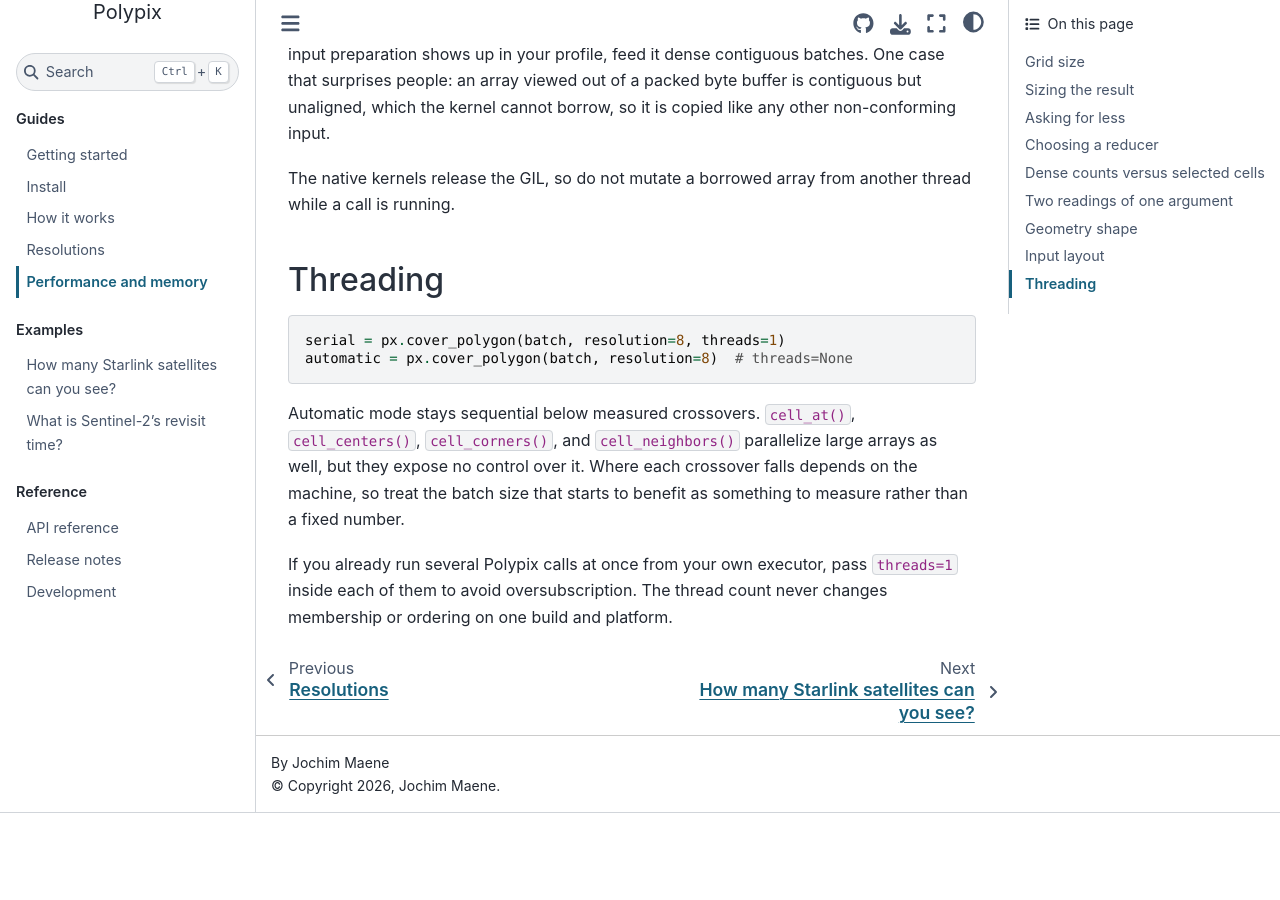
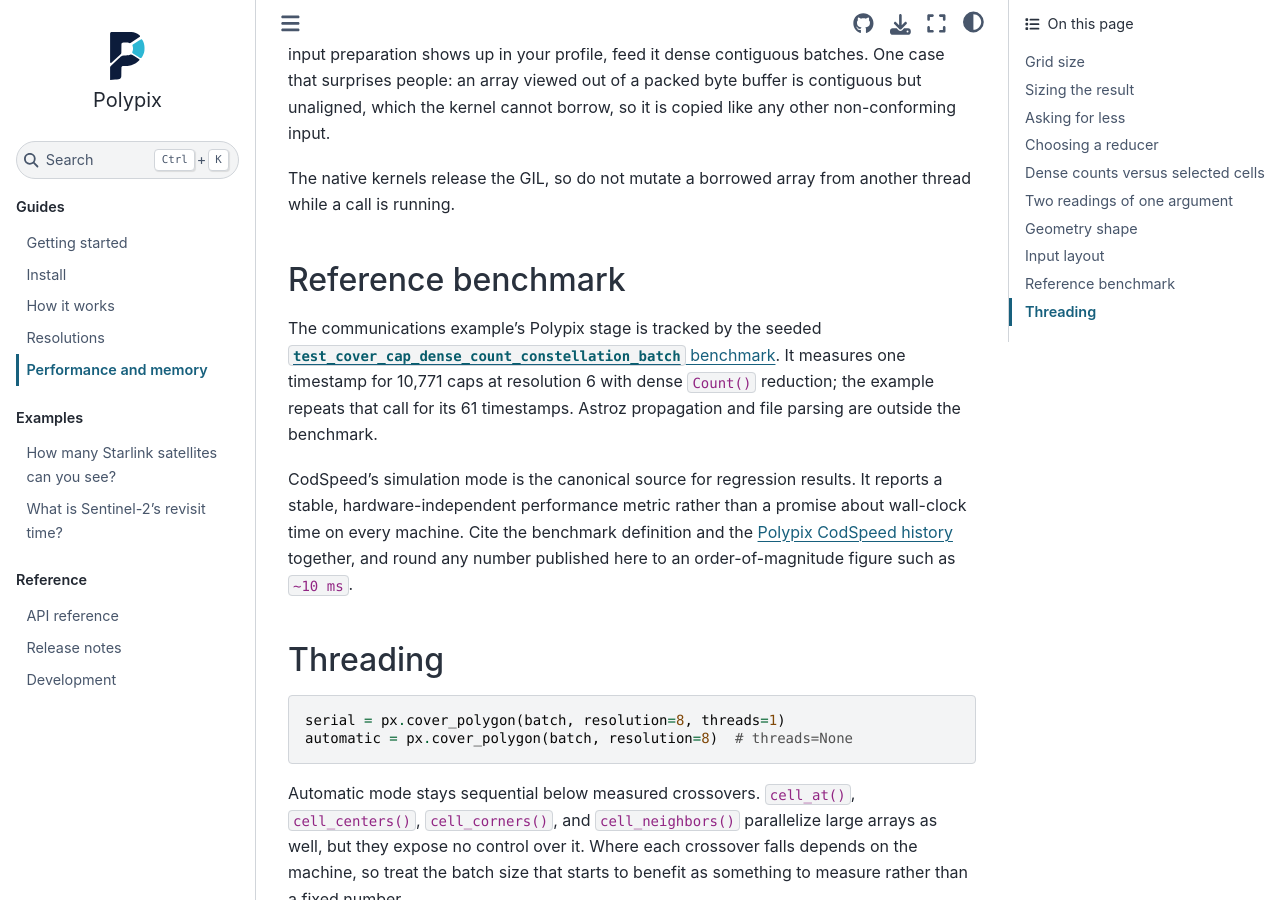
Before and after one commit to JochimMaene/polypix, a Sphinx documentation site: the page built from docs/performance.md, in a window 1280 px wide and 900 px high, scrolled down 4860 px. Built offline with Sphinx 7.4.7 and the Sphinx Book theme 1.1.4, drawn with Linux system fonts in a browser that asks for light colours; before the commit the page ends 5673 px from its top, so only the background shows below that.

Commit message:
docs: add CodSpeed reference benchmark

````diff
--- a/docs/performance.md
+++ b/docs/performance.md
@@ -188,6 +188,23 @@
 The native kernels release the GIL, so do not mutate a borrowed array from
 another thread while a call is running.
 
+## Reference benchmark
+
+The communications example's Polypix stage is tracked by the seeded
+[`test_cover_cap_dense_count_constellation_batch` benchmark][reference-benchmark].
+It measures one timestamp for 10,771 caps at resolution 6 with dense
+`Count()` reduction; the example repeats that call for its 61 timestamps.
+Astroz propagation and file parsing are outside the benchmark.
+
+CodSpeed's simulation mode is the canonical source for regression results. It
+reports a stable, hardware-independent performance metric rather than a
+promise about wall-clock time on every machine. Cite the benchmark definition
+and the [Polypix CodSpeed history][codspeed-history] together, and round any
+number published here to an order-of-magnitude figure such as `~10 ms`.
+
+[reference-benchmark]: https://github.com/JochimMaene/polypix/blob/main/benchmarks/test_polypix_benchmarks.py
+[codspeed-history]: https://codspeed.io/JochimMaene/polypix
+
 ## Threading
 
 ```python
````
Also changed, not shown: docs/development.md (+6 -0 lines), 1 other file.
